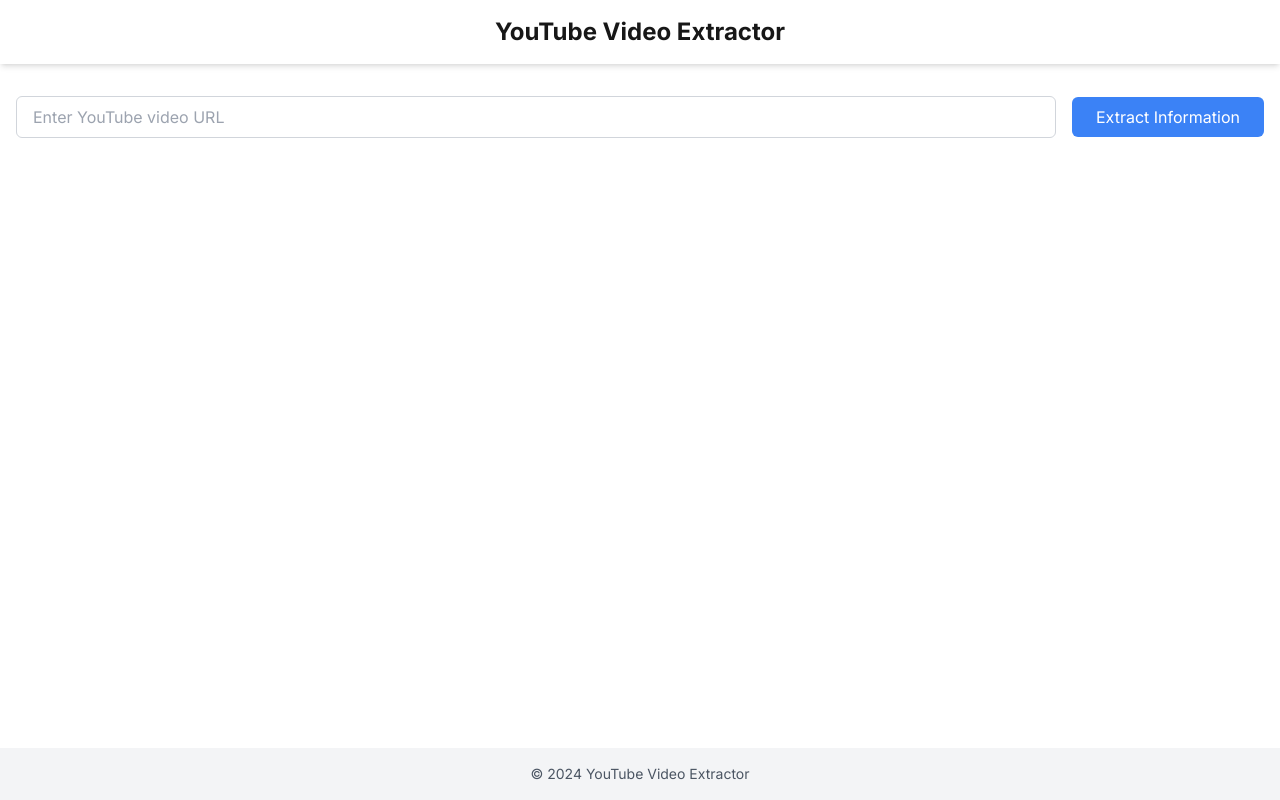
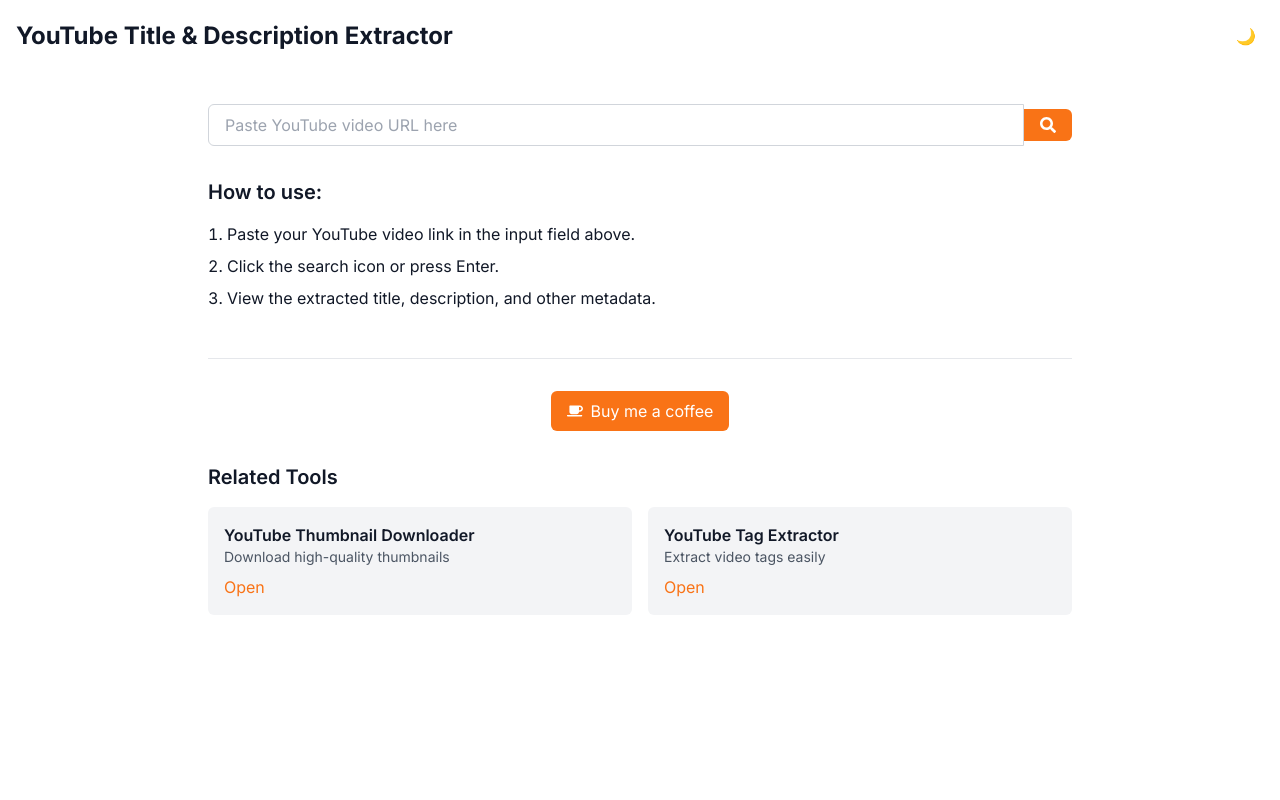
Before and after one commit to samcuxx/youcux, a Next.js app: page / in a window 1280 px wide. Built offline with nearby package versions, Linux system fonts and the light colour scheme.

Commit message:
updated the interface

```diff
--- a/app/api/extract/route.ts
+++ b/app/api/extract/route.ts
@@ -27,17 +27,19 @@
     }
 
     const response = await youtube.videos.list({
-      part: ["snippet"],
+      part: ["snippet", "statistics"],
       id: [videoId],
     });
 
     const videoDetails = response.data.items?.[0]?.snippet;
+    const statistics = response.data.items?.[0]?.statistics;
 
     if (!videoDetails) {
       return NextResponse.json({ error: "Video not found" }, { status: 404 });
     }
 
     const videoInfo = {
+      videoId: videoId,
       thumbnail:
         videoDetails.thumbnails?.maxres?.url ||
         videoDetails.thumbnails?.high?.url ||
@@ -45,6 +47,9 @@
       title: videoDetails.title,
       description: videoDetails.description,
       tags: videoDetails.tags || [],
+      viewCount: statistics?.viewCount || "0",
+      likeCount: statistics?.likeCount || "0",
+      commentCount: statistics?.commentCount || "0",
     };
 
     return NextResponse.json(videoInfo);
--- /dev/null
+++ b/app/components/FAQ.tsx
@@ -0,0 +1,33 @@
+export default function FAQ() {
+  const faqs = [
+    {
+      question: "What does this tool do?",
+      answer:
+        "This tool extracts the title, description, and other metadata from YouTube videos.",
+    },
+    {
+      question: "Do we store your personal data?",
+      answer:
+        "No, we do not store any personal data or YouTube video information.",
+    },
+    {
+      question: "How can I report bugs?",
+      answer:
+        "Please contact us through our support email if you encounter any issues.",
+    },
+  ];
+
+  return (
+    <section className="mt-8">
+      <h2 className="text-xl font-semibold mb-4">FAQ</h2>
+      <ul className="space-y-4">
+        {faqs.map((faq, index) => (
+          <li key={index}>
+            <h3 className="font-semibold">{faq.question}</h3>
+            <p className="text-gray-600 dark:text-gray-400">{faq.answer}</p>
+          </li>
+        ))}
+      </ul>
+    </section>
+  );
+}
--- /dev/null
+++ b/app/components/FeatureList.tsx
@@ -0,0 +1,24 @@
+import { FaUser, FaBolt, FaBan, FaMobileAlt } from "react-icons/fa";
+
+export default function FeatureList() {
+  const features = [
+    { icon: <FaUser />, text: "User-friendly" },
+    { icon: <FaBolt />, text: "Fast & Secure" },
+    { icon: <FaBan />, text: "No Ads" },
+    { icon: <FaMobileAlt />, text: "Device-Friendly" },
+  ];
+
+  return (
+    <section className="mt-8">
+      <h2 className="text-xl font-semibold mb-4">Features</h2>
+      <ul className="grid grid-cols-2 gap-4">
+        {features.map((feature, index) => (
+          <li key={index} className="flex items-center space-x-2">
+            <span className="text-orange-500">{feature.icon}</span>
+            <span>{feature.text}</span>
+          </li>
+        ))}
+      </ul>
+    </section>
+  );
+}
--- /dev/null
+++ b/app/components/Footer.tsx
@@ -0,0 +1,41 @@
+import { FaCoffee } from "react-icons/fa";
+
+export default function Footer() {
+  const relatedTools = [
+    {
+      name: "YouTube Thumbnail Downloader",
+      description: "Download high-quality thumbnails",
+    },
+    { name: "YouTube Tag Extractor", description: "Extract video tags easily" },
+  ];
+
+  return (
+    <footer className="mt-12 border-t pt-8">
+      <div className="flex justify-center mb-8">
+        <button className="flex items-center space-x-2 bg-orange-500 text-white px-4 py-2 rounded-md hover:bg-orange-600">
+          <FaCoffee />
+          <span>Buy me a coffee</span>
+        </button>
+      </div>
+      <div>
+        <h2 className="text-xl font-semibold mb-4">Related Tools</h2>
+        <div className="grid grid-cols-2 gap-4">
+          {relatedTools.map((tool, index) => (
+            <div
+              key={index}
+              className="bg-gray-100 dark:bg-gray-800 p-4 rounded-md"
+            >
+              <h3 className="font-semibold">{tool.name}</h3>
+              <p className="text-sm text-gray-600 dark:text-gray-400 mb-2">
+                {tool.description}
+              </p>
+              <button className="text-orange-500 hover:text-orange-600">
+                Open
+              </button>
+            </div>
+          ))}
+        </div>
+      </div>
+    </footer>
+  );
+}
--- /dev/null
+++ b/app/components/ThemeToggle.tsx
@@ -0,0 +1,22 @@
+"use client";
+
+import { useTheme } from "next-themes";
+import { useState, useEffect } from "react";
+
+export default function ThemeToggle() {
+  const [mounted, setMounted] = useState(false);
+  const { theme, setTheme } = useTheme();
+
+  useEffect(() => setMounted(true), []);
+
+  if (!mounted) return null;
+
+  return (
+    <button
+      className="p-2 rounded-md hover:bg-gray-200 dark:hover:bg-gray-700"
+      onClick={() => setTheme(theme === "dark" ? "light" : "dark")}
+    >
+      {theme === "dark" ? "🌞" : "🌙"}
+    </button>
+  );
+}
--- a/app/components/VideoExtractor.tsx
+++ b/app/components/VideoExtractor.tsx
@@ -13,7 +13,6 @@
     setIsLoading(true);
     setError("");
     try {
-      // TODO: Implement API call to extract video information
       const response = await fetch(
         `/api/extract?url=${encodeURIComponent(url)}`
       );
--- a/app/components/VideoInput.tsx
+++ b/app/components/VideoInput.tsx
@@ -1,4 +1,5 @@
 import { useState } from "react";
+import { FaSearch } from "react-icons/fa";
 
 interface VideoInputProps {
   onExtract: (url: string) => void;
@@ -26,23 +27,20 @@
 
   return (
     <div>
-      <form
-        onSubmit={handleSubmit}
-        className="flex flex-col sm:flex-row gap-4 items-center justify-center"
-      >
+      <form onSubmit={handleSubmit} className="flex items-center">
         <input
           type="text"
           value={url}
           onChange={(e) => setUrl(e.target.value)}
-          placeholder="Enter YouTube video URL"
-          className="flex-grow px-4 py-2 border border-gray-300 rounded-md focus:outline-none focus:ring-2 focus:ring-blue-500"
+          placeholder="Paste YouTube video URL here"
+          className="flex-grow px-4 py-2 border border-gray-300 rounded-l-md focus:outline-none focus:ring-2 focus:ring-orange-500 dark:bg-gray-800 dark:border-gray-600"
         />
         <button
           type="submit"
           disabled={isLoading}
-          className="px-6 py-2 bg-blue-500 text-white rounded-md hover:bg-blue-600 focus:outline-none focus:ring-2 focus:ring-blue-500 focus:ring-offset-2 disabled:opacity-50"
+          className="px-4 py-2 bg-orange-500 text-white rounded-r-md hover:bg-orange-600 focus:outline-none focus:ring-2 focus:ring-orange-500 focus:ring-offset-2 disabled:opacity-50"
         >
-          {isLoading ? "Extracting..." : "Extract Information"}
+          {isLoading ? "..." : <FaSearch />}
         </button>
       </form>
       {error && <p className="text-red-500 text-center mt-2">{error}</p>}
--- a/app/layout.tsx
+++ b/app/layout.tsx
@@ -1,11 +1,13 @@
 import { Inter } from "next/font/google";
 import { Toaster } from "react-hot-toast";
+import { ThemeProvider } from "next-themes";
 import "./globals.css";
+import ThemeToggle from "./components/ThemeToggle";
 
 const inter = Inter({ subsets: ["latin"] });
 
 export const metadata = {
-  title: "YouTube Video Extractor",
+  title: "YouTube Title & Description Extractor",
   description: "Extract information from YouTube videos easily",
 };
 
@@ -16,10 +18,20 @@
 }) {
   return (
     <html lang="en">
-      <body className={inter.className}>
-        {children}
-        <Toaster />
-      </body>
+      <ThemeProvider attribute="class">
+        <body
+          className={`${inter.className} bg-white dark:bg-gray-900 text-gray-900 dark:text-white`}
+        >
+          <header className="p-4 flex justify-between items-center">
+            <h1 className="text-2xl font-bold">
+              YouTube Title & Description Extractor
+            </h1>
+            <ThemeToggle />
+          </header>
+          {children}
+          <Toaster />
+        </body>
+      </ThemeProvider>
     </html>
   );
 }
--- a/app/page.tsx
+++ b/app/page.tsx
@@ -1,37 +1,27 @@
 import VideoExtractor from "./components/VideoExtractor";
-import Head from "next/head";
+import Footer from "./components/Footer";
 
 export default function Home() {
   return (
-    <>
-      <Head>
-        <title>YouTube Video Extractor</title>
-        <meta
-          name="description"
-          content="Extract information from YouTube videos easily"
-        />
-        <meta
-          name="keywords"
-          content="YouTube, video, extractor, thumbnail, title, description, tags"
-        />
-        <meta name="viewport" content="width=device-width, initial-scale=1" />
-        <link rel="icon" href="/favicon.ico" />
-      </Head>
-      <div className="grid grid-rows-[auto_1fr_auto] min-h-screen">
-        <header className="p-4 bg-white shadow-md">
-          <h1 className="text-2xl font-bold text-center">
-            YouTube Video Extractor
-          </h1>
-        </header>
-        <main className="container mx-auto px-4 py-8">
-          <VideoExtractor />
-        </main>
-        <footer className="p-4 bg-gray-100 text-center">
-          <p className="text-sm text-gray-600">
-            © 2024 YouTube Video Extractor
-          </p>
-        </footer>
-      </div>
-    </>
+    <div className="max-w-4xl mx-auto px-4 py-8">
+      <main>
+        <VideoExtractor />
+        <Instructions />
+      </main>
+      <Footer />
+    </div>
   );
 }
+
+function Instructions() {
+  return (
+    <section className="mt-8">
+      <h2 className="text-xl font-semibold mb-4">How to use:</h2>
+      <ol className="list-decimal list-inside space-y-2">
+        <li>Paste your YouTube video link in the input field above.</li>
+        <li>Click the search icon or press Enter.</li>
+        <li>View the extracted title, description, and other metadata.</li>
+      </ol>
+    </section>
+  );
+}
--- a/package.json
+++ b/package.json
@@ -11,9 +11,11 @@
   "dependencies": {
     "googleapis": "^144.0.0",
     "next": "14.2.15",
+    "next-themes": "^0.3.0",
     "react": "^18",
     "react-dom": "^18",
-    "react-hot-toast": "^2.4.1"
+    "react-hot-toast": "^2.4.1",
+    "react-icons": "^5.3.0"
   },
   "devDependencies": {
     "@types/node": "^20",
--- a/tailwind.config.ts
+++ b/tailwind.config.ts
@@ -6,6 +6,7 @@
     "./components/**/*.{js,ts,jsx,tsx,mdx}",
     "./app/**/*.{js,ts,jsx,tsx,mdx}",
   ],
+  darkMode: "class",
   theme: {
     extend: {
       colors: {
```
Also changed, not shown: app/components/VideoInfo.tsx (+75 -16 lines), 1 other file (tests, documents, lock files or other folders).
